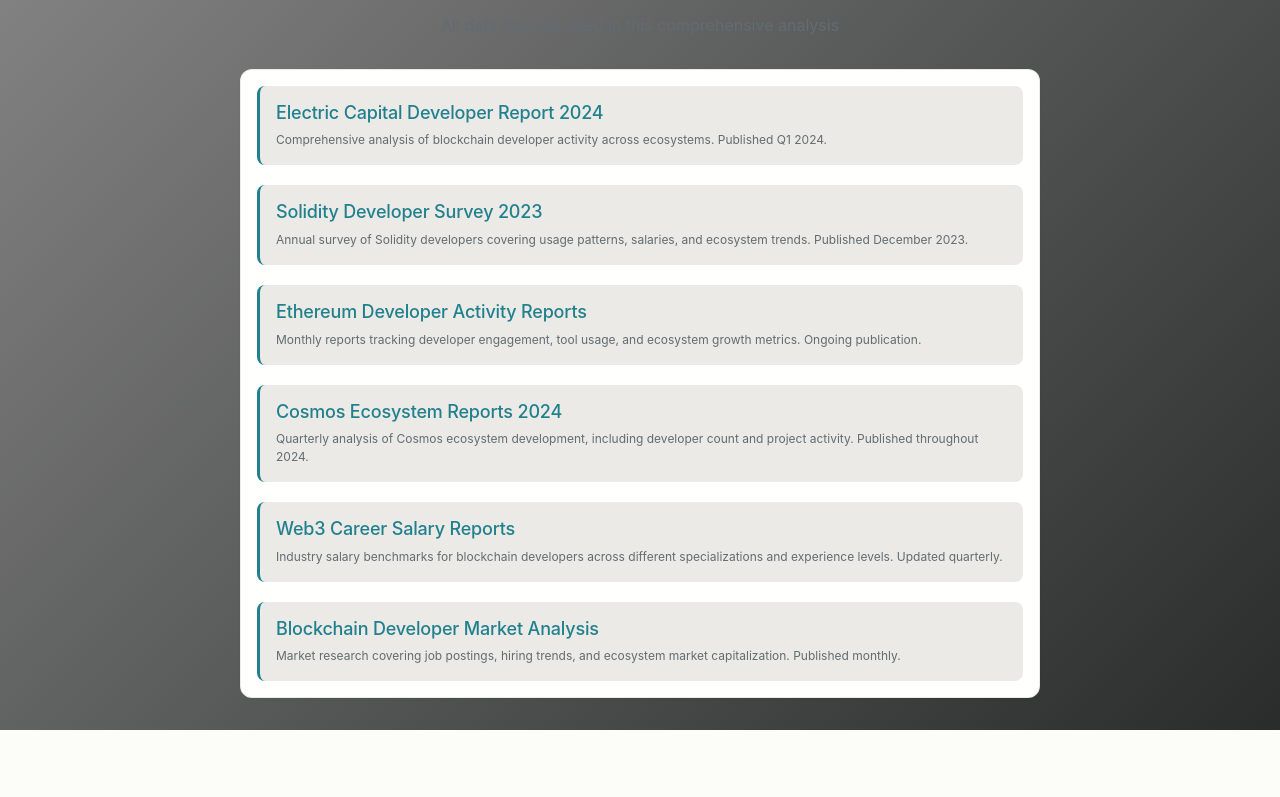
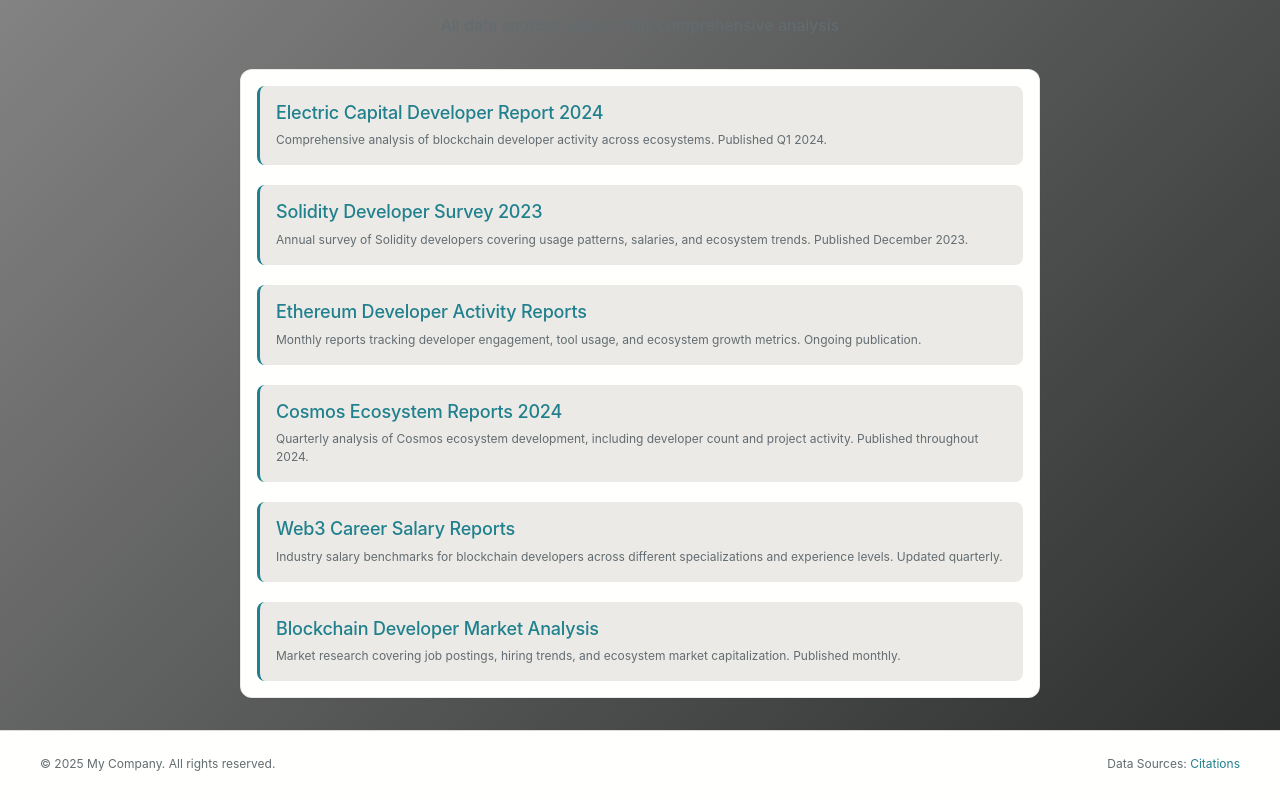
Before and after one commit to shrwnsan/dataviz, a plain HTML site: page index.html in a window 1280 px wide. Shown: the part 2891-3688 px from the top of the page. Before the commit the page ends 3621 px from the top, so only its background shows below. Drawn offline with nearby package versions, Linux system fonts and the light colour scheme; a web font is replaced by a local one.

Commit message:
Commit all changes

```diff
--- a/index.html
+++ b/index.html
@@ -301,6 +301,20 @@
         </section>
     </div>
 
+
     <script src="app.js"></script>
-</body>
-</html>
+
+
+    <footer>
+        <div class="container">
+            <div class="footer-content">
+                <p>&copy; 2025 My Company. All rights reserved.</p>
+                <p>
+                    Data Sources:
+                    <a href="data-sources-citations.md">Citations</a>
+                </p>
+            </div>
+        </div>
+    </footer>
+    </body>
+    </html>
--- a/style.css
+++ b/style.css
@@ -1121,3 +1121,36 @@
 .stats-grid .stat-card-large:nth-child(2) { animation-delay: 0.2s; }
 .tooling-grid .tooling-card:nth-child(1) { animation-delay: 0.1s; }
 .tooling-grid .tooling-card:nth-child(2) { animation-delay: 0.2s; }
+
+/* Footer Styles */
+footer {
+    background-color: var(--color-surface);
+    text-align: center;
+    border-top: 1px solid var(--color-border);
+    color: var(--color-text-secondary);
+}
+
+footer {
+    padding: var(--space-24);
+}
+
+.footer-content {
+    display: flex;
+    justify-content: space-between;
+    align-items: center;
+    margin: 0 auto;
+}
+
+.footer-content p {
+    margin: 0;
+    font-size: var(--font-size-sm);
+    text-align: left;
+}
+
+.footer-content p:last-child {
+    text-align: right;
+}
+
+.footer-content a {
+    color: var(--color-primary);
+}
```
Also changed, not shown: 1 other file.
